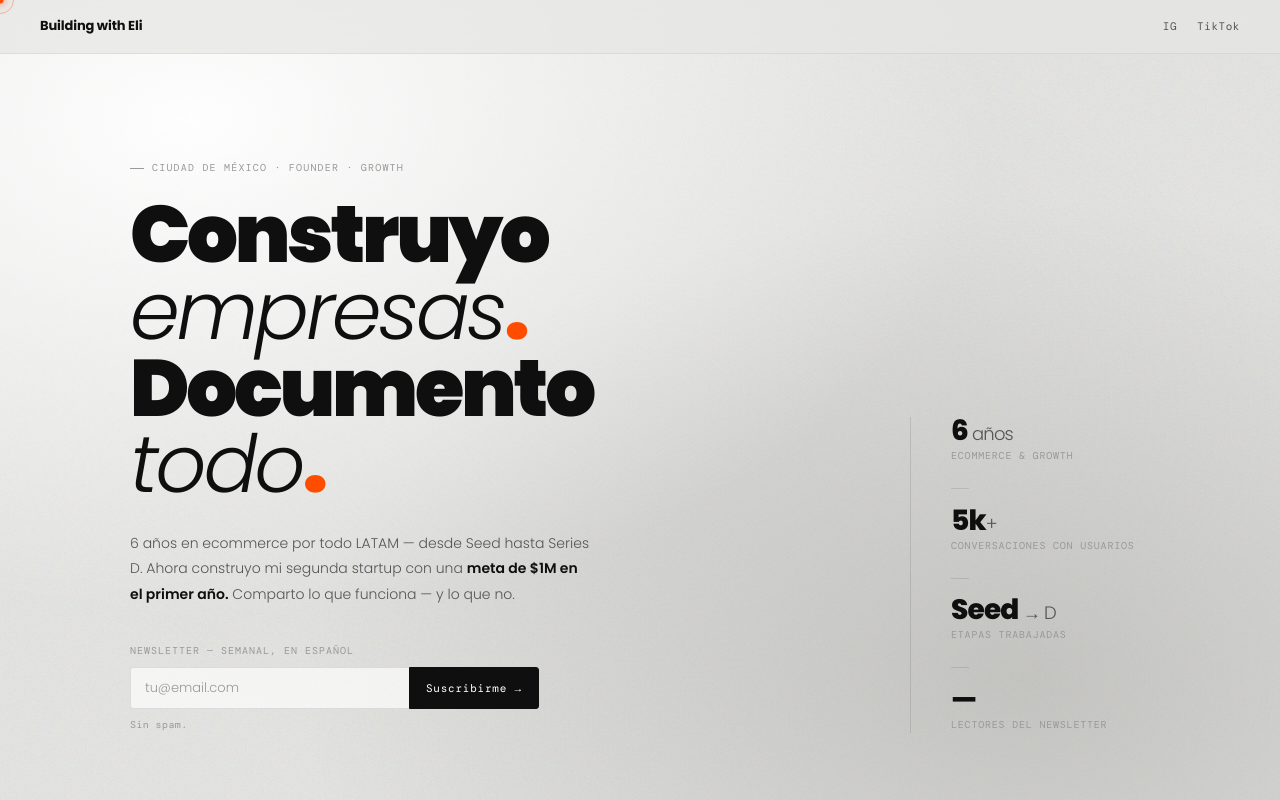
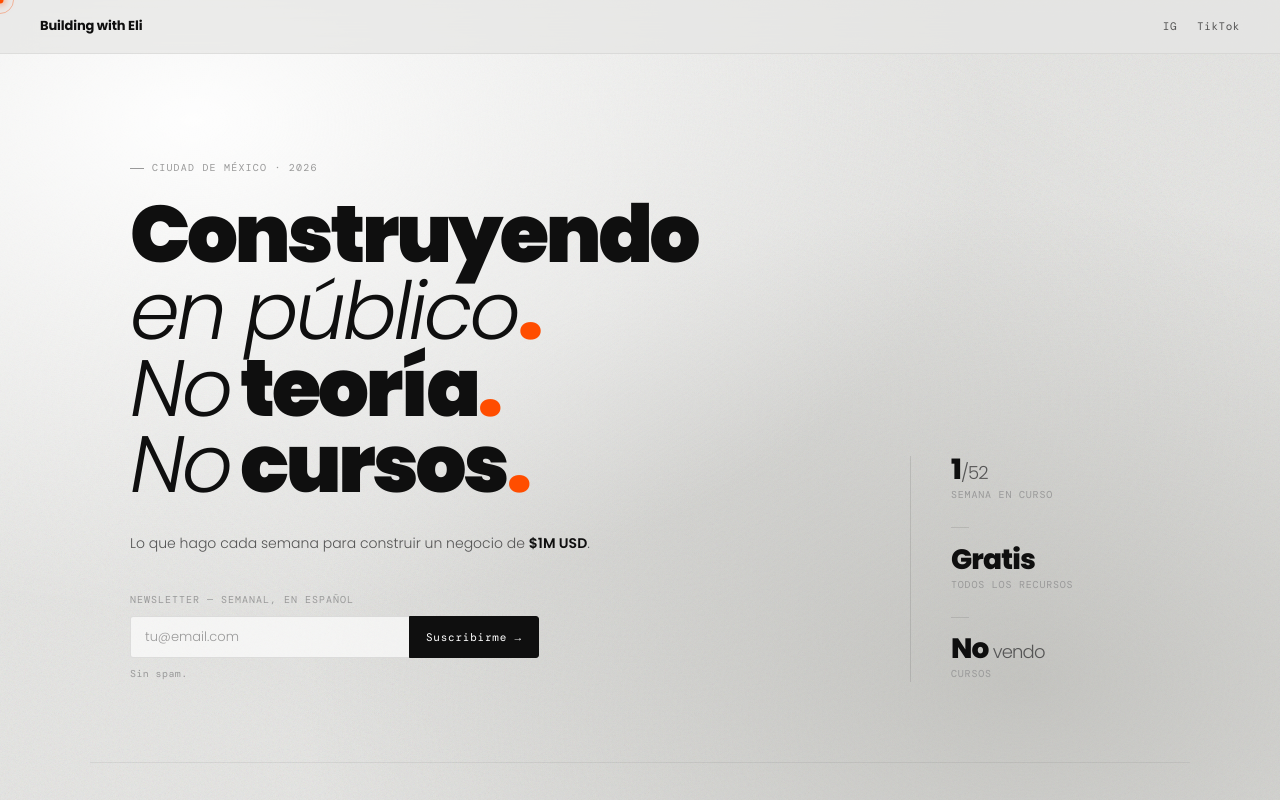
Before and after one commit to erivasf/buildingwitheli, a website: page index.html in a window 1280 px wide. Shown: the top 800 px of the page. Drawn offline with nearby package versions, Linux system fonts and the light colour scheme; a web font is replaced by a local one.

Commit message:
feat(home): build-in-public copy + new 3-stat right column

```diff
--- a/index.html
+++ b/index.html
@@ -304,7 +304,7 @@
 @media (max-width: 768px) {
   nav { padding: 1rem 1.25rem; }
   .hero { grid-template-columns: 1fr; gap: 2.5rem; padding: 5rem 1.25rem 3rem; }
-  .hero-right { border-left: none; border-top: 1px solid var(--border); padding-left: 0; padding-top: 1.5rem; display: grid; grid-template-columns: 1fr 1fr; }
+  .hero-right { border-left: none; border-top: 1px solid var(--border); padding-left: 0; padding-top: 1.5rem; display: grid; grid-template-columns: repeat(3, 1fr); gap: 1rem; }
   .side-line { display: none; }
   .card-3d { width: 200px; height: 200px; margin-left: -100px; margin-top: -100px; }
   .card-3d:nth-child(1) { transform: rotateY(0deg)   translateZ(240px); }
@@ -382,12 +382,10 @@
 <main>
   <section class="hero">
     <div class="hero-left fade-in">
-      <div class="hero-tag">Ciudad de México · Founder · Growth</div>
-      <h1>Construyo<br><span class="thin">empresas</span><span class="accent">.</span><br>Documento<br><span class="thin">todo</span><span class="accent">.</span></h1>
+      <div class="hero-tag">Ciudad de México · 2026</div>
+      <h1>Construyendo<br><span class="thin">en público</span><span class="accent">.</span><br><span class="thin">No</span> teoría<span class="accent">.</span><br><span class="thin">No</span> cursos<span class="accent">.</span></h1>
       <p class="hero-sub">
-        6 años en ecommerce por todo LATAM — desde Seed hasta Series D.
-        Ahora construyo mi segunda startup con una <strong>meta de $1M en el primer año.</strong>
-        Comparto lo que funciona — y lo que no.
+        Lo que hago cada semana para construir un negocio de <strong>$1M USD</strong>.
       </p>
       <div class="subscribe-label">Newsletter — semanal, en español</div>
       <div class="subscribe-form">
@@ -399,23 +397,18 @@
 
     <div class="hero-right fade-in" style="transition-delay:.12s">
       <div class="side-stat">
-        <div class="side-stat-num">6<span class="unit"> años</span></div>
-        <div class="side-stat-label">Ecommerce & growth</div>
+        <div class="side-stat-num">1<span class="unit">/52</span></div>
+        <div class="side-stat-label">Semana en curso</div>
       </div>
       <div class="side-line"></div>
       <div class="side-stat">
-        <div class="side-stat-num">5k<span class="unit">+</span></div>
-        <div class="side-stat-label">Conversaciones con usuarios</div>
+        <div class="side-stat-num">Gratis</div>
+        <div class="side-stat-label">Todos los recursos</div>
       </div>
       <div class="side-line"></div>
       <div class="side-stat">
-        <div class="side-stat-num">Seed<span class="unit"> → D</span></div>
-        <div class="side-stat-label">Etapas trabajadas</div>
-      </div>
-      <div class="side-line"></div>
-      <div class="side-stat">
-        <div class="side-stat-num" id="reader-count">—</div>
-        <div class="side-stat-label">Lectores del newsletter</div>
+        <div class="side-stat-num">No<span class="unit"> vendo</span></div>
+        <div class="side-stat-label">Cursos</div>
       </div>
     </div>
   </section>
```
Also changed, not shown: favicon.jpeg (added).
